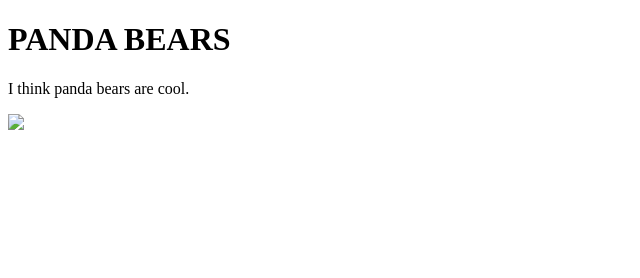
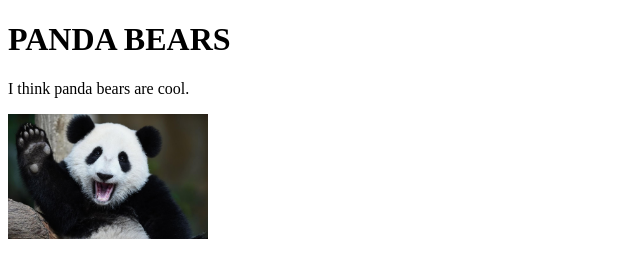
Before and after one commit to Tayloasi/BEARS, a plain HTML site: page Pages/panda.html in a window 1280 px wide. Shown: the whole page, without its empty margins (0-640 px from the left). Drawn offline with Linux system fonts and the light colour scheme.

Commit message:
Update panda.html

```diff
--- a/Pages/panda.html
+++ b/Pages/panda.html
@@ -8,6 +8,6 @@
 	<body>
 		<h1>PANDA BEARS</h1>
 		<p>I think panda bears are cool.</p>
-		<img src="Resources/panda.jpg " width=200px height=auto>
+		<img src="/BEARS/Resources/panda.jpg " width=200px height=auto>
 	</body>
 </html>
```
